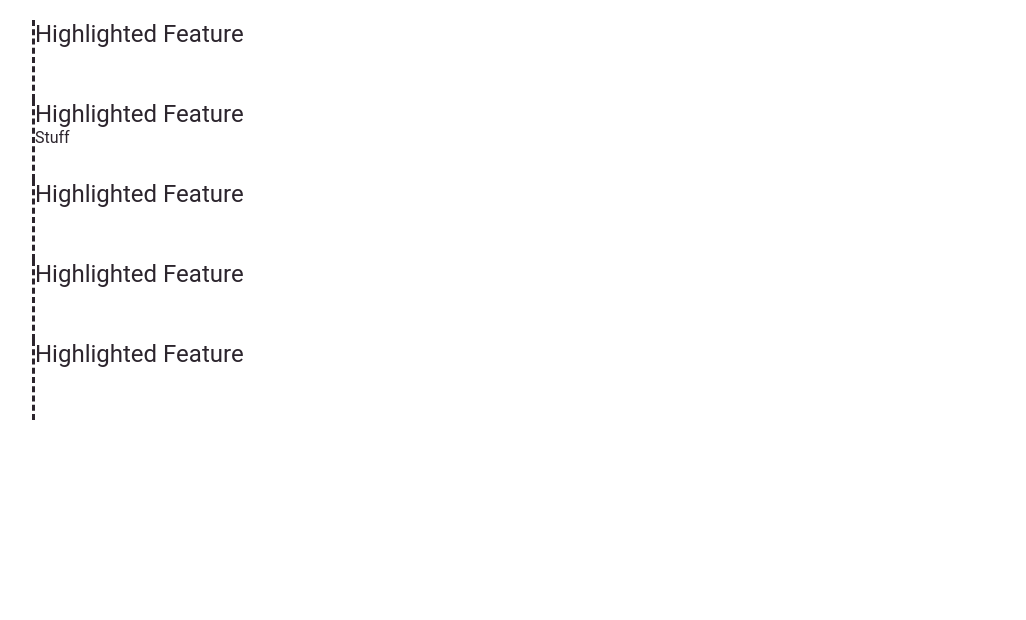
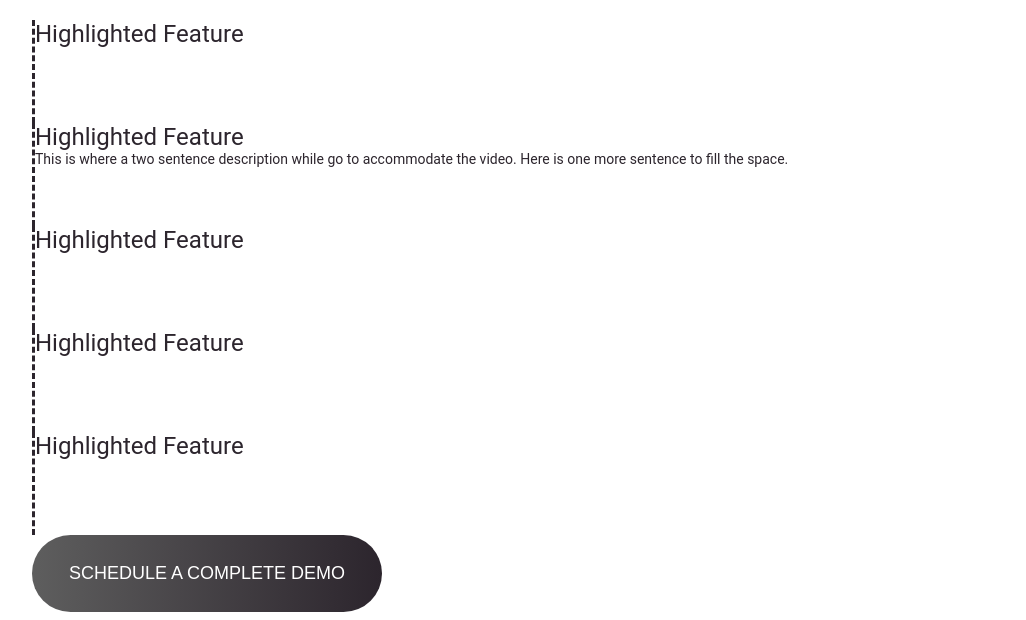
Before and after one commit to zdenardi/featuresPhases, a plain HTML site: page index.html in a window 1280 px wide. Shown: the part 214-834 px from the top of the page, without its empty margins (56-1082 px from the left). Before the commit the page ends 800 px from the top, so only its background shows below. Drawn offline with nearby package versions, Linux system fonts and the light colour scheme.

Commit message:
Got the logic for mouseover and mouseleave

```diff
--- a/index.html
+++ b/index.html
@@ -14,33 +14,36 @@
         <div id="1" class="feature">
             <h4>Highlighted Feature</h4>
             <div class="description">
-                <p>Stuff</p>
+                <p>This is where a two sentence description while go to accommodate the video.  Here is one more sentence to fill the space.</p>
             </div>
         </div>
         <div id="2" class="feature">
             <h4>Highlighted Feature</h4>
             <div class="description">
-                <p>Stuff</p>
+                <p>This is where a two sentence description while go to accommodate the video.  Here is one more sentence to fill the space.</p>
             </div>
 
         </div>
         <div id="3" class="feature">
             <h4>Highlighted Feature</h4>
             <div class="description">
-                <p>Stuff</p>
+                <p>This is where a two sentence description while go to accommodate the video.  Here is one more sentence to fill the space.</p>
             </div>
         </div>
         <div id="4" class="feature">
             <h4>Highlighted Feature</h4>
             <div class="description">
-                <p>Stuff</p>
+                <p>This is where a two sentence description while go to accommodate the video.  Here is one more sentence to fill the space.</p>
             </div>
         </div>
         <div id="5" class="feature">
             <h4>Highlighted Feature</h4>
             <div class="description">
-                <p>Stuff</p>
+                <p>This is where a two sentence description while go to accommodate the video.  Here is one more sentence to fill the space.</p>
             </div>
+        </div>
+        <div>
+            <button class="call-to-action">Schedule a complete demo</button>
         </div>
     </div>
     <div class="right-column">
--- a/injected.js
+++ b/injected.js
@@ -1,4 +1,6 @@
+
 $(async()=>{
+    let freeze = false;
     /**
      * Delays for X amount of milliseconds
      * @param ms
@@ -15,20 +17,38 @@ $(async()=>{
     const fifthDiv = $('#5')
 
     const divs = [firstDiv,secondDiv,thirdDiv,fourthDiv,fifthDiv]
+
+    const removeAllActives = ()=>{
+        $("#1,#2,#3,#4,#5").removeClass('active')
+    }
     let i = 0
-    while(i <= 4){
-        if (i===4){
-            console.log("done")
-            i=0
-        }else{
-            divs[i].addClass('active')
-            await delay(1000)
-            divs[i].removeClass('active')
-            i++
+    const cycleThroughDivs = async (i)=>{
+        while(i <= 5){
+            if (i===5){
+                console.log("done")
+                i=0
+            }else if(!freeze){
+                $(".active").removeClass('active')
+                divs[i].addClass('active')
+                await delay(5000)
+                i++
+            }else{
+                console.log("frozen")
+                break
+            }
         }
-
-
     }
 
+    $("#1,#2,#3,#4,#5").on("mouseover",(div)=>{
+        $('.active').removeClass('active')
+        $(div.currentTarget).addClass('active')
+        freeze = true;
+    })
+    $("#1,#2,#3,#4,#5").on("mouseleave",async (div)=>{
+        freeze = false
+        i = div.target.id
+        await cycleThroughDivs(i)
+    })
+    await cycleThroughDivs(i)
 
 })
--- a/main.css
+++ b/main.css
@@ -14,7 +14,7 @@
     padding:0;
 }
 .description p{
-    font-size: 14;
+    font-size: 14px;
 }
 .left-column{
     margin-left:80px;
@@ -30,7 +30,7 @@
 }
 .feature{
     border-left-style: dashed;
-    height: 80px;
+    height: 103px;
 }
 .right-column{
     margin-left:80px;
@@ -42,3 +42,13 @@
 .active .description{
     display: block;
 }
+.call-to-action{
+    border-style: none;
+    width: 350px;
+    height: 77px;
+    color:white;
+    font-size: 18px;
+    text-transform: uppercase;
+    border-radius: 50px;
+    background-image: linear-gradient(to right, #5E5E5E, #2C252D);
+}
```
